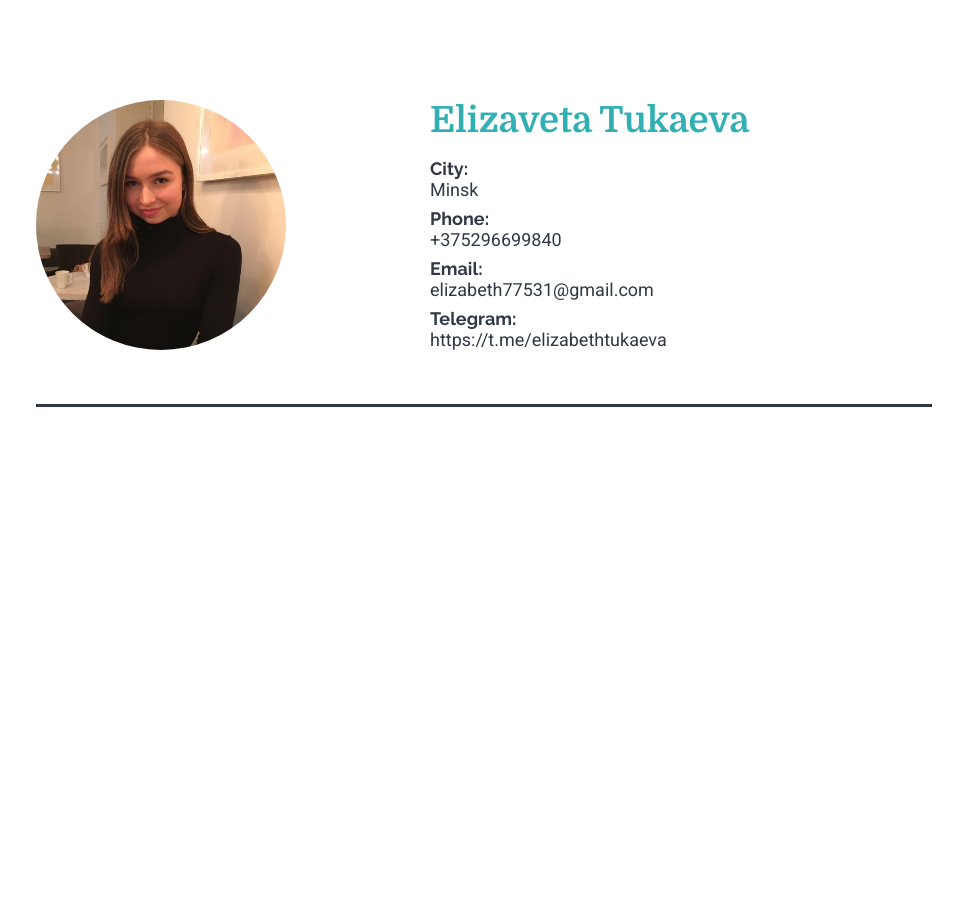
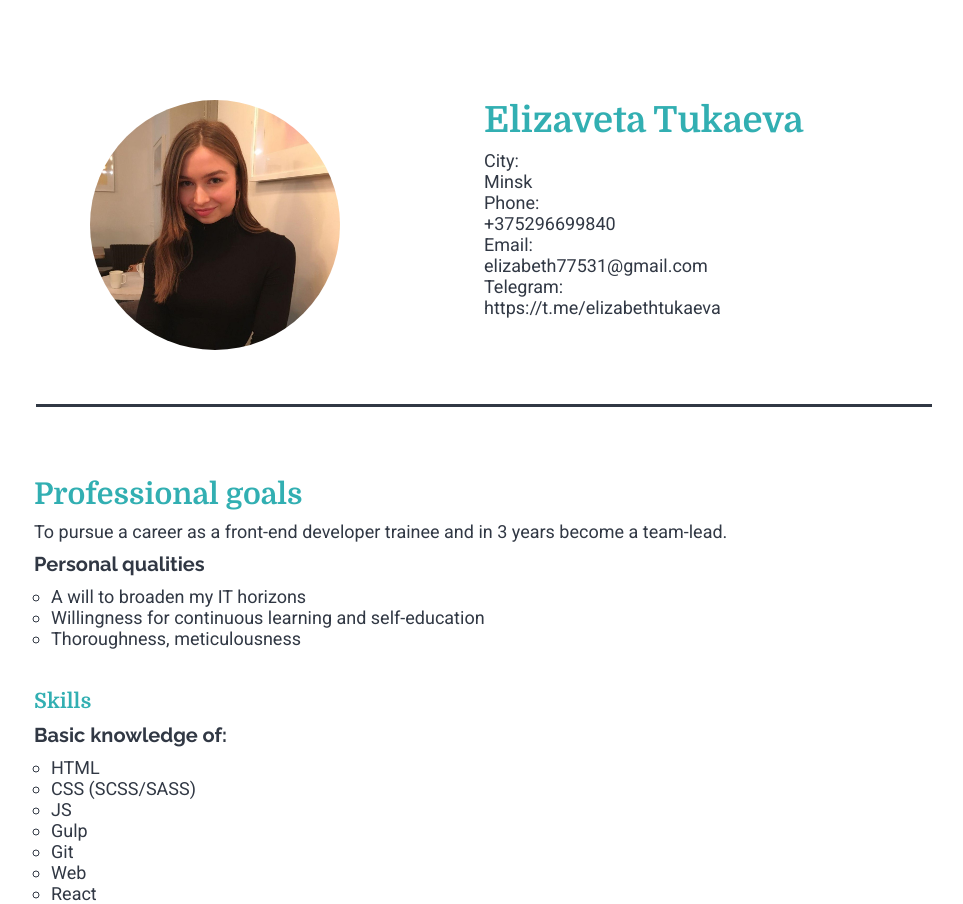
Before and after one commit to mary-jane77/rsschool-cv, a plain HTML site: page index.html in a window 1280 px wide. Shown: the whole page, without its empty margins (156-1119 px from the left). Drawn offline with Linux system fonts and the light colour scheme.

Commit message:
feat: add some info sections

```diff
--- a/index.html
+++ b/index.html
@@ -23,8 +23,32 @@
       </ul>
   </header>
   <main>
-  <article class="">
-
+  <article class="main-info">
+    <section>
+      <h1 class="section-header">Professional goals</h1>
+      <p >To pursue a career as a front-end developer trainee and in 3 years become a team-lead.
+      <p class="little-header">Personal qualities</p>
+        <ul class="list">
+          <li>A will to broaden my IT horizons</li>
+          <li>Willingness for continuous learning and self-education</li>
+          <li>Thoroughness, meticulousness</li>
+        </ul>
+      </p>
+    </section>
+    <section>
+      <h1>Skills</h1>
+      <p class="little-header">Basic knowledge of:</p>
+        <ul class="list">
+          <li>HTML</li>
+          <li>CSS (SCSS/SASS)</li>
+          <li>JS</li>
+          <li>Gulp</li>
+          <li>Git</li>
+          <li>Web</li>
+          <li>React</li>
+        </ul>
+      </p>
+    </section>
   </article>
   </main>
 </body>
--- a/style.css
+++ b/style.css
@@ -19,16 +19,16 @@ a {
 }
 
 .header {
-  margin: 100px 15%;
+  margin: 100px 15% 70px;
   display: grid;
-  grid-template: 50px 200px 3em/ auto 8em 70%;
+  grid-template: 50px 200px 3em/ 3em auto 8em 70%;
   border-bottom: 3px solid #313844;
 }
 
 .img-holder {
   border-radius: 50%;
   grid-row: 1 / -2;
-  grid-column: 1;
+  grid-column: 2;
   width: 250px;
   height: 250px;
 }
@@ -36,20 +36,37 @@ a {
 h1 {
   color: #32afb2;
   font-family: 'Domine', serif;
-  grid-column: 3;
+  grid-column: 4;
   grid-row: 1;
-
+  margin-bottom: 10px;
 }
 
 ul {
-  grid-column: 3;
+  grid-column: 4;
   grid-row: 2;
-  decoration: none;
   list-style-type: none;
 }
 
-ul p {
+.little-header {
   font-family: 'Raleway', sans-serif;
   font-weight: 700;
-  margin-top: 8px;
+  font-size: 20px;
+  margin: 10px;
+  margin-left: 0px;
 }
+
+
+main {
+  margin: 0px 190px;
+}
+section {
+  margin: 40px 0px;
+}
+.section-header {
+  font-size: 30px;
+  margin: 10px 0px;
+}
+.list {
+  margin: 10px 17px;
+  list-style-type: circle;
+}
```
